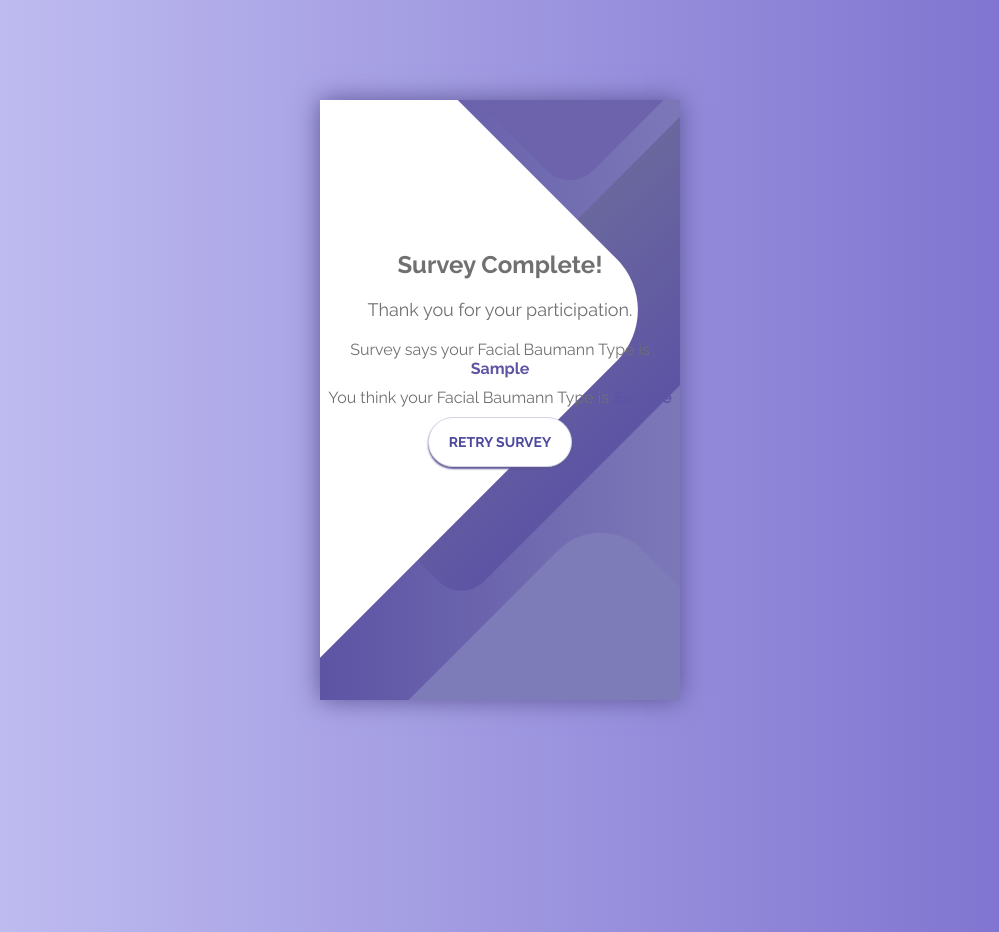
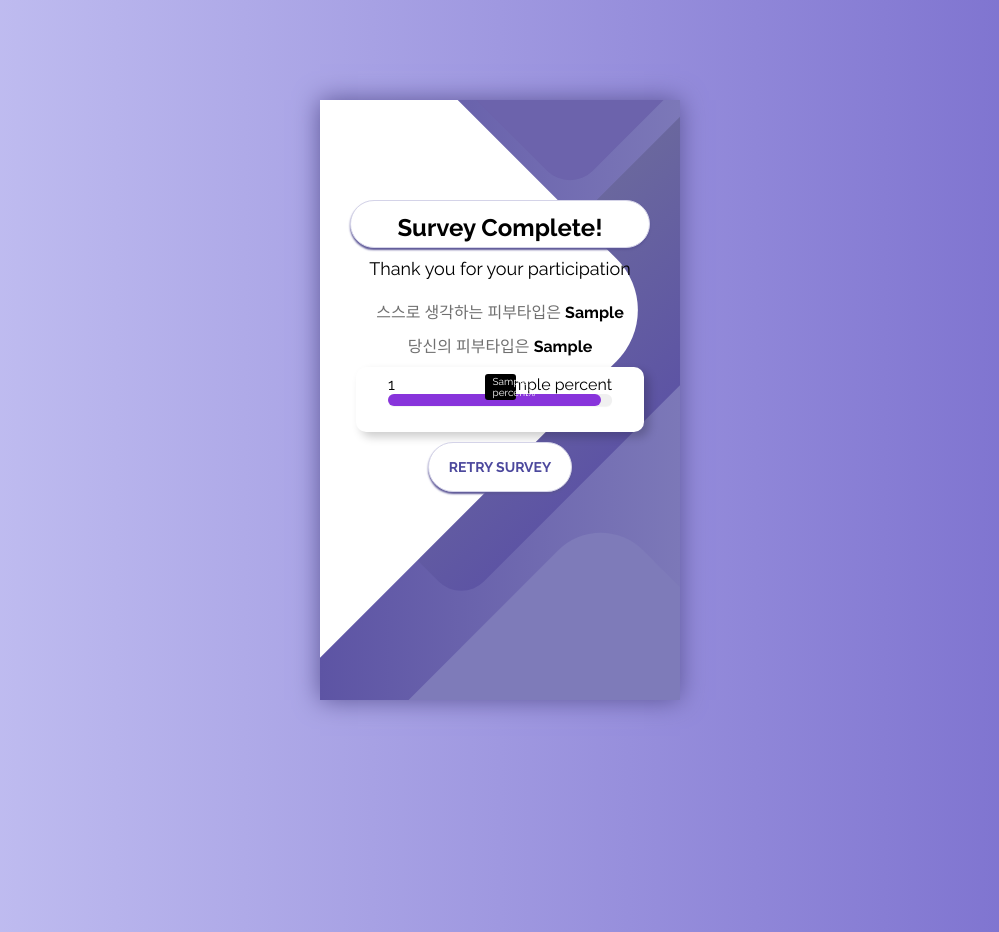
Before and after one commit to jongsigi/baumann_type_survey, a Flask app: template server/templates/survey_complete.html in a window 1280 px wide. Shown: the whole page, without its empty margins (140-1139 px from the left). Run offline with Flask 2, Linux system fonts and the light colour scheme; the template is opened without the code that fills it: most values are stand-ins (such as "Sample title", 1, 10 or a date in 2020).

Commit message:
Apply CSS survey_complete page

```diff
--- a/server/app.py
+++ b/server/app.py
@@ -74,7 +74,8 @@ def index():
             db.session.commit()
 
             # 질문이 끝나면 타입을 저장
-            calculate_baumann_survey(user_key=user_key)
+            baumann_percent = calculate_baumann_survey(user_key=user_key)
+            session['baumann_percent'] = baumann_percent
 
             return redirect(url_for('survey_complete'))
 
@@ -95,11 +96,14 @@ def index():
 @app.route('/survey_complete')
 def survey_complete():
     user_key = session['user_key']
+    baumann_percent = session['baumann_percent']
+
+
     user_filename = 'UserAnswer.db'
     conn = db_connection(user_filename)
     qa = conn.execute('SELECT baumann_type, meta_baumann_type FROM user WHERE user_key =?', (user_key, )).fetchone()
     conn.close()
-    return render_template('survey_complete.html', baumann_type = qa['baumann_type'], meta_baumann_type = qa['meta_baumann_type'])
+    return render_template('survey_complete.html', baumann_type = qa['baumann_type'], meta_baumann_type = qa['meta_baumann_type'], baumann_percent = baumann_percent)
 
 @app.route('/logout',methods=['GET'])
 def logout():
--- a/server/static/survey_complete.css
+++ b/server/static/survey_complete.css
@@ -30,7 +30,7 @@ body {
   z-index: 1;
   position: relative;
   height: 100%;
-  padding-top: 150px;
+  padding-top: 100px;
 }
 
 .screen__background {
@@ -85,19 +85,36 @@ body {
   border-radius: 60px;
 }
 
+.title{
+  text-align: center;
+  margin: 0 auto;
+  background: #fff;
+  font-size: 18px;
+  padding: 12px 15px;
+  border-radius: 26px;
+  border: 1px solid #D4D3E8;
+  display: block;
+  width: 300px;
+  height: 48px;
+  color: #000;
+  box-shadow: 0px 2px 2px #5C5696;
+  font-weight: 700;
+  margin-bottom: 10px;
+}
+
 .survey-complete {
     text-align: center;
 }
 
 .survey-title {
     font-size: 24px;
-    color: #707070;
+    color: #000;
     margin-bottom: 20px;
 }
 
 .survey-message {
     font-size: 18px;
-    color: #707070;
+    color: #000;
     margin-bottom: 20px;
 }
 
@@ -109,10 +126,11 @@ body {
 
 .baumann-type {
     font-weight: bold;
-    color: #5D54A4; /* Accent color to highlight the type */
+    color: #000; /* Accent color to highlight the type */
 }
 
 .survey-button {
+    margin-top: 10px;
     background: #fff;
     font-size: 14px;
     padding: 16px 20px;
@@ -130,3 +148,112 @@ body {
     border-color: #6A679E;
     outline: none;
 }
+
+.button_box {
+  text-align: center;
+}
+
+
+.skills_bar{
+  margin: 0 auto;
+  width: 80%;
+  background: #fff;
+  padding: 0.5rem 2rem 0.5rem 2rem;
+  box-shadow: 5px 5px 10px rgba(0, 0, 0 ,0.2);
+  border-radius: 10px;
+}
+
+.skills_bar .bar{
+  margin:  1.1rem 0;
+}
+
+.skills_bar .bar:first-child{
+  margin-top: 0px;
+}
+
+.skills_bar .bar .info{
+  margin-bottom: 5px;
+}
+
+.skills_bar .bar .span{
+  font-size: 1.1rem;
+  font-weight: 500;
+}
+
+.progress_line{
+  height: 12px;
+  width: 100%;
+  background : #f0f0f0;
+  border-radius: 10px;
+  position: relative;
+  transform: scaleX(0);
+  animation: animate 1s cubic-bezier(1, 0, 0.5, 1) forwards;
+  transform-origin: left;
+  box-shadow: 0px 1px 1px rgba(0, 0, 0, 0.05),
+  0px 1px rgba(255, 255, 255, 0.8);
+}
+
+@keyframes animate{
+  100%{
+      transform: scaleY(1);
+  }
+}
+
+.progress_line span{
+  left: 0;
+  height: 100%;
+  background: #8834db;
+  position: absolute;
+  border-radius: 10px;
+  transform: scaleX(0);
+  animation: animate 1s 1s cubic-bezier(1, 0, 0.5, 1) forwards;
+  transform-origin: left;
+}
+
+.progress_line.percent span{
+  width: 95%;
+}
+
+/* .bar .progress_line span::before{
+  position: absolute;
+  content: "";
+  height: 0;
+  width: 0;
+  border: 7px solid transparent;
+  border-bottom-width: 0;
+  border-right-width: 0;
+  border-top-color: #000;
+  right: 0;
+  top: -10px;
+} */
+
+.bar .progress_line span::after{
+  width: 15px;
+  font-size: 10px;
+  position: absolute;
+  right: 0;
+  left: 96.5px;
+  top: -20px;
+  background: #000;
+  color: #fff;
+  padding: 2px 8px;
+  border-radius: 3px;
+}
+
+.progress_line.percent span::after {
+  content: attr(data-percent) "%";
+}
+
+.left_percent_value{
+  position: relative;
+  left: 0px;
+}
+
+.right_percent_value{
+  position: relative;
+  margin-left: auto;
+}
+
+.percent_value_box{
+  display: flex;
+}
--- a/server/templates/survey_complete.html
+++ b/server/templates/survey_complete.html
@@ -1,23 +1,46 @@
 <!doctype html>
 <html lang="en">
+
 <head>
     <meta charset="UTF-8">
     <meta name="viewport" content="width=device-width, initial-scale=1.0">
     <title>Survey Complete</title>
     <link rel="stylesheet" href="{{ url_for('static', filename='survey_complete.css') }}">
 </head>
+
 <body>
     <div class="container">
         <div class="screen">
             <div class="screen__content">
                 <div class="survey-complete">
-                    <h1 class="survey-title">Survey Complete!</h1>
-                    <p class="survey-message">Thank you for your participation.</p>
-                    <p class="survey-result">Survey says your Facial Baumann Type is <span class="baumann-type">{{baumann_type}}</span></p>
-                    <p class="survey-result">You think your Facial Baumann Type is <span class="baumann-type">{{meta_baumann_type}}</span></p>
-                    <button class="button survey-button" type="button" onclick="location.href='/logout'">Retry Survey</button>
+                    <div class="title">
+                        <h1 class="survey-title">Survey Complete!</h1>
+                    </div>
+                    <p class="survey-message">Thank you for your participation</p>
+                    <p class="survey-result">스스로 생각하는 피부타입은 <span class="baumann-type">{{meta_baumann_type}}</span></p>
+                    <p class="survey-result">당신의 피부타입은 <span class="baumann-type">{{baumann_type}}</span></p>
+                </div>
+                <div class="skills_bar">
+                    {% for percent in baumann_percent %}
+                    <div class="percent_box">
+                        <div class="bar">
+                            <div class="percent_value_box">
+                                <span class="left_percent_value">{{percent.0}}</span>
+                                <span class="right_percent_value">{{percent.1}}</span>
+                            </div>
+                            <div class="progress_line percent">
+                                <span style="width: {{percent.2}}%;" data-percent="{{ percent.2 }}"></span>
+                            </div>
+                        </div>
+                    </div>
+                    {% endfor %}
+                </div>
+                <div class="button_box">
+                    <button class="button survey-button" type="button" onclick="location.href='/logout'">Retry
+                        Survey</button>
                 </div>
             </div>
+
             <div class="screen__background">
                 <span class="screen__background__shape screen__background__shape4"></span>
                 <span class="screen__background__shape screen__background__shape3"></span>
@@ -27,4 +50,5 @@
         </div>
     </div>
 </body>
+
 </html>
```
Also changed, not shown: server/calculate.py (+10 -1 lines), server/static/index.css (+27 -8 lines), server/static/tt.css (added, +110 -0 lines), server/static/user_info.css (+43 -9 lines), server/templates/index.html (+6 -2 lines), server/templates/tt.html (added, +51 -0 lines), server/templates/user_info.html (+7 -2 lines), server/survey_question_to_db/qa_and_weight.db, 3 other files.
